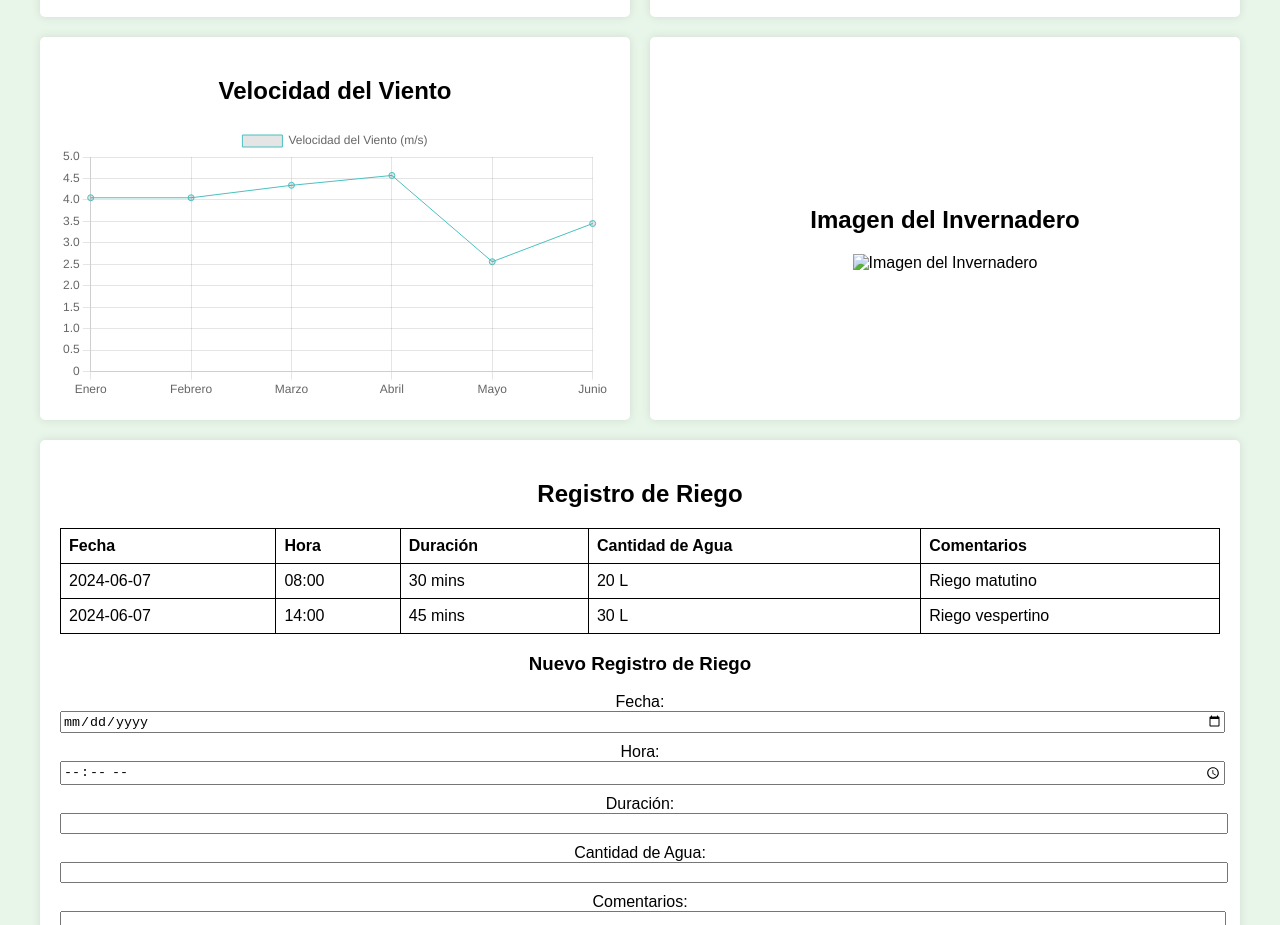
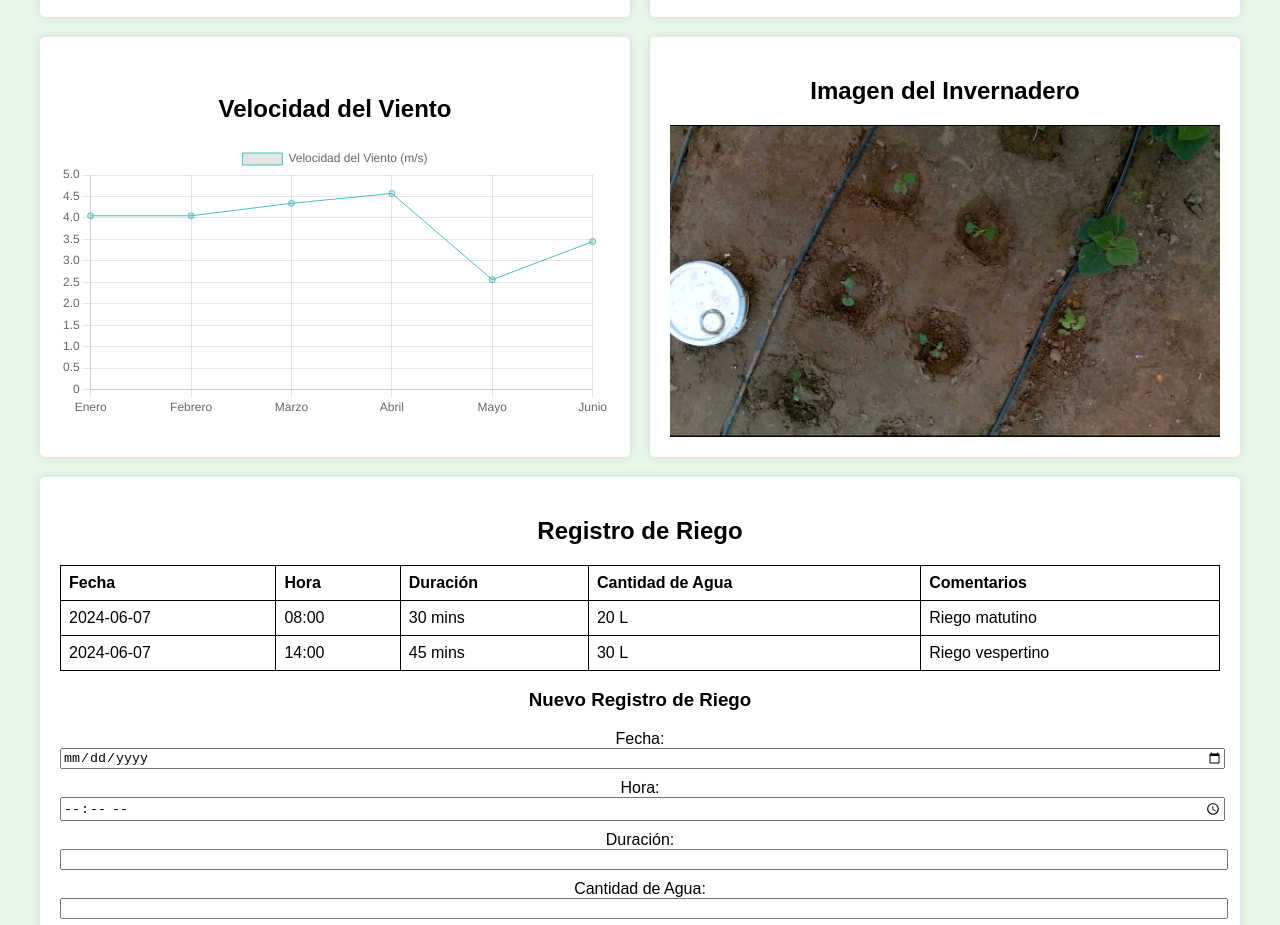
Before and after one commit to cesarlunava/sisri, a plain HTML site: page tablero.html in a window 1280 px wide. Shown: the part 1523-2448 px from the top of the page. Drawn offline with nearby package versions, Linux system fonts and the light colour scheme.

Commit message:
imagen bien

```diff
--- a/tablero.html
+++ b/tablero.html
@@ -187,7 +187,7 @@
             </div>
             <div class="card">
                 <h2>Imagen del Invernadero</h2>
-                <img src="imagen de invernadero.jpeg" alt="Imagen del Invernadero">
+                <img src="images/imagen de invernadero.jpeg" alt="Imagen del Invernadero">
             </div>
             <div class="card">
                 <h2>Registro de Riego</h2>
```
